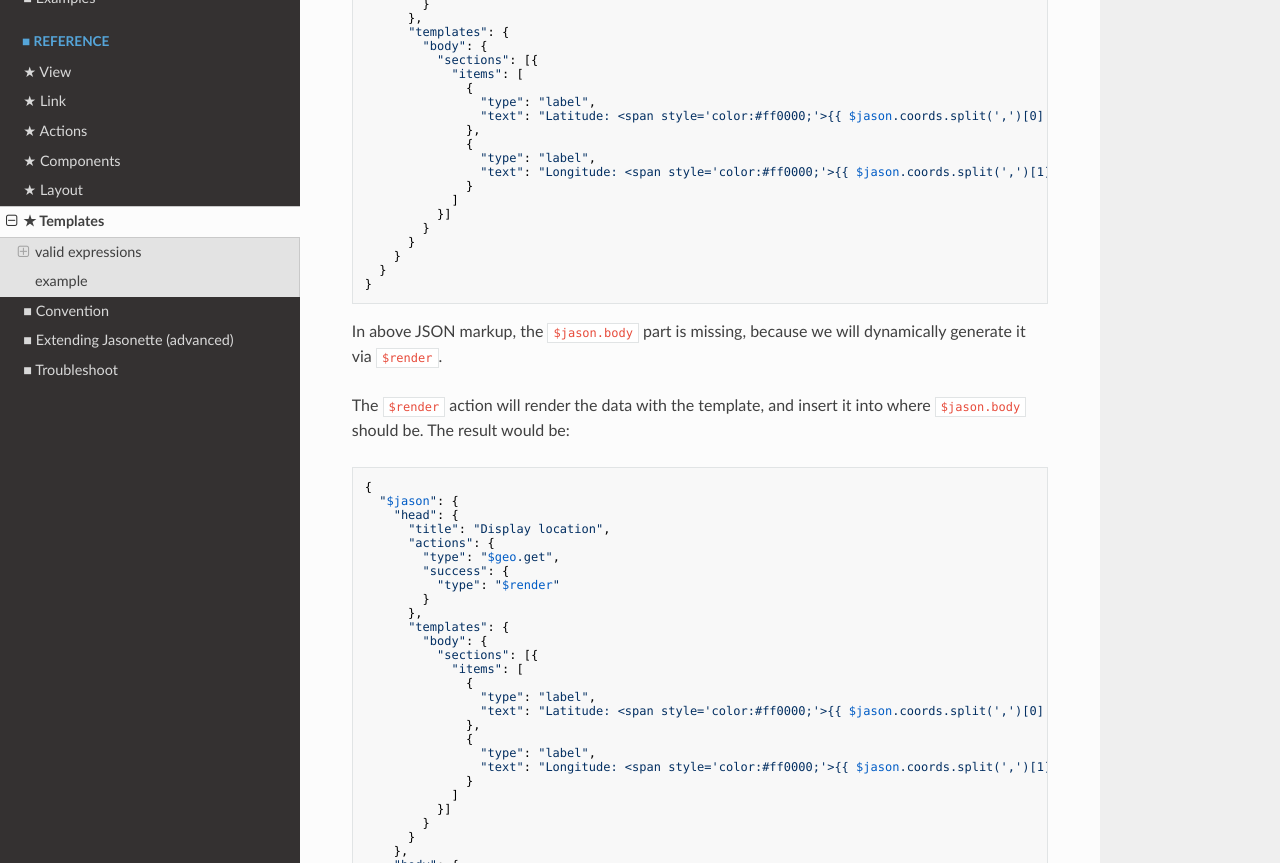
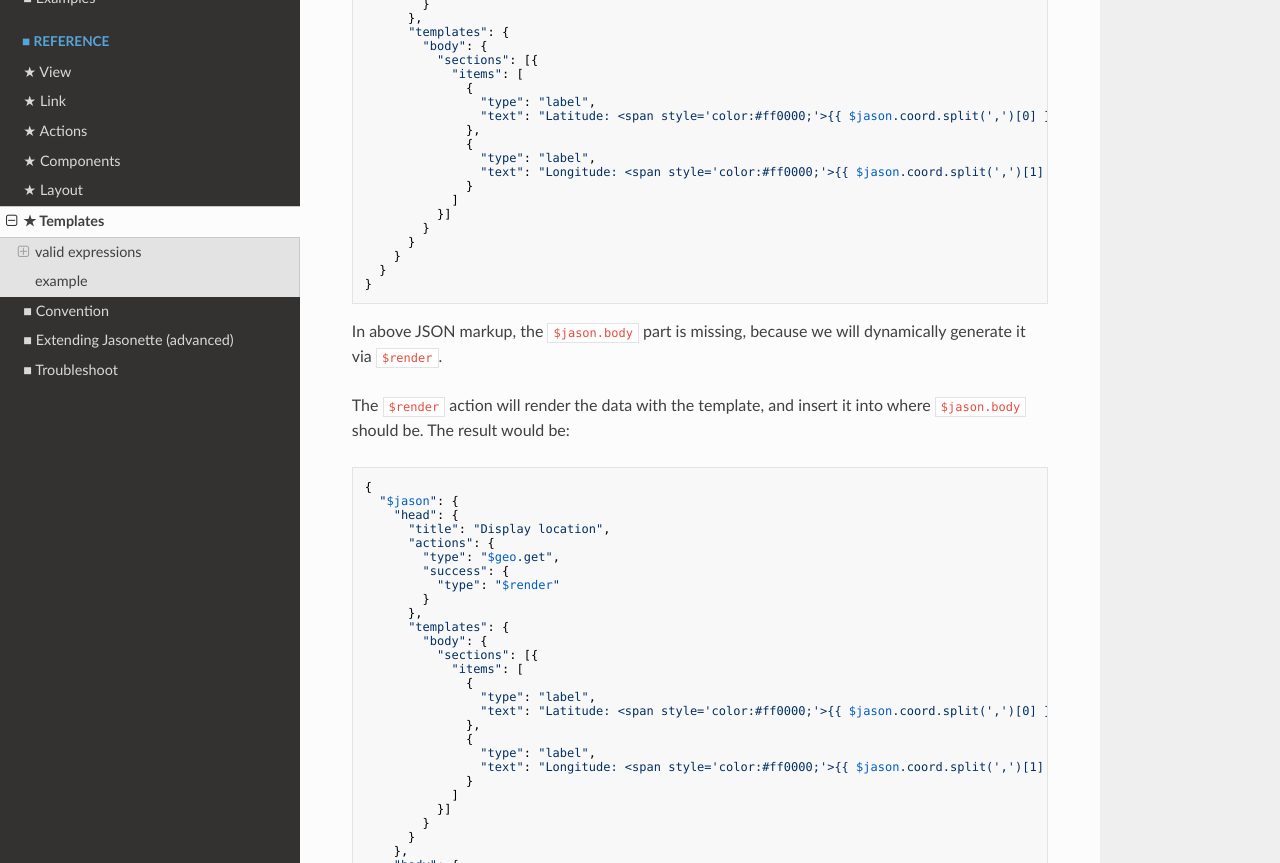
Before and after one commit to Jasonette/documentation, an MkDocs documentation site: the page built from docs/templates.md, in a window 1280 px wide and 1400 px high, scrolled down 1736 px. Shown: the part 151-1014 px from the top of the window. Built offline with MkDocs 1.6.1, drawn with Linux system fonts in a browser that asks for light colours; nearby versions of some CDN libraries; old or Windows-style settings are respelled for this version of MkDocs; some of the changed lines change nothing that is shown.

Commit message:
typo coords => coord

```diff
--- a/docs/templates.md
+++ b/docs/templates.md
@@ -86,11 +86,11 @@ Here's an example where we use the `$geo.get` action to get the current location
                 "items": [
                   {
                     "type": "label",
-                    "text": "Latitude: <span style='color:#ff0000;'>{{ $jason.coords.split(',')[0] }}</span>"
+                    "text": "Latitude: <span style='color:#ff0000;'>{{ $jason.coord.split(',')[0] }}</span>"
                   },
                   {
                     "type": "label",
-                    "text": "Longitude: <span style='color:#ff0000;'>{{ $jason.coords.split(',')[1] }}</span>"
+                    "text": "Longitude: <span style='color:#ff0000;'>{{ $jason.coord.split(',')[1] }}</span>"
                   }
                 ]
               }]
@@ -120,11 +120,11 @@ The `$render` action will render the data with the template, and insert it into
                 "items": [
                   {
                     "type": "label",
-                    "text": "Latitude: <span style='color:#ff0000;'>{{ $jason.coords.split(',')[0] }}</span>"
+                    "text": "Latitude: <span style='color:#ff0000;'>{{ $jason.coord.split(',')[0] }}</span>"
                   },
                   {
                     "type": "label",
-                    "text": "Longitude: <span style='color:#ff0000;'>{{ $jason.coords.split(',')[1] }}</span>"
+                    "text": "Longitude: <span style='color:#ff0000;'>{{ $jason.coord.split(',')[1] }}</span>"
                   }
                 ]
               }]
```
